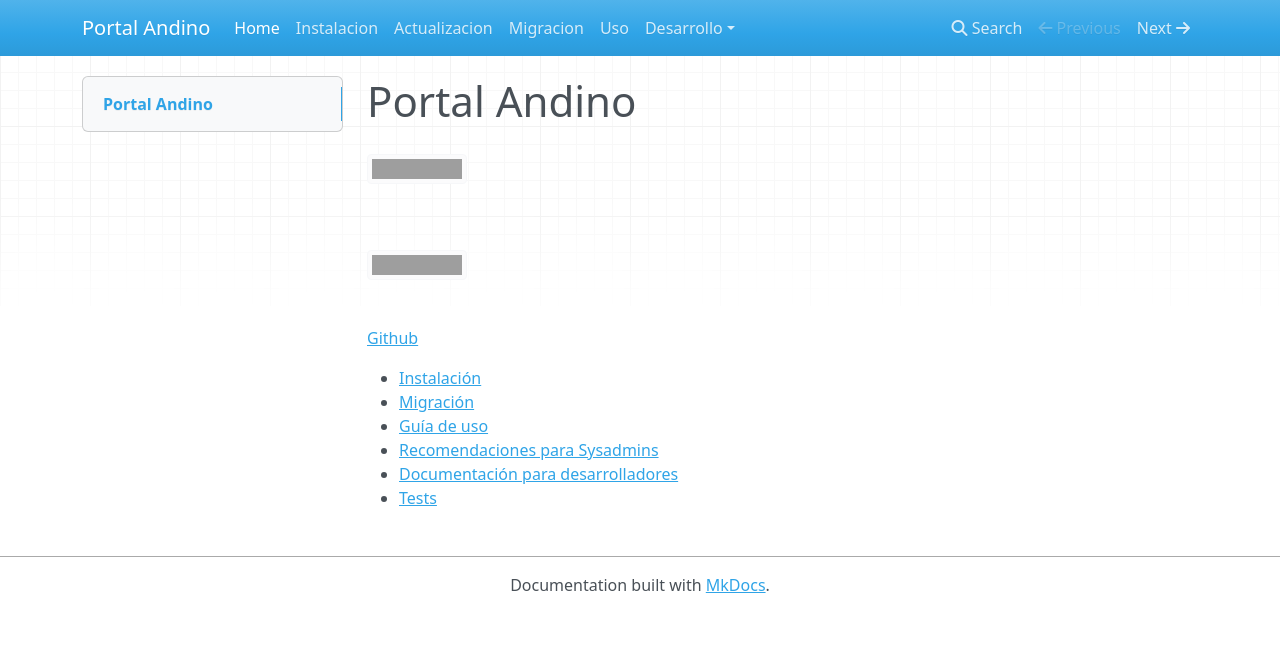
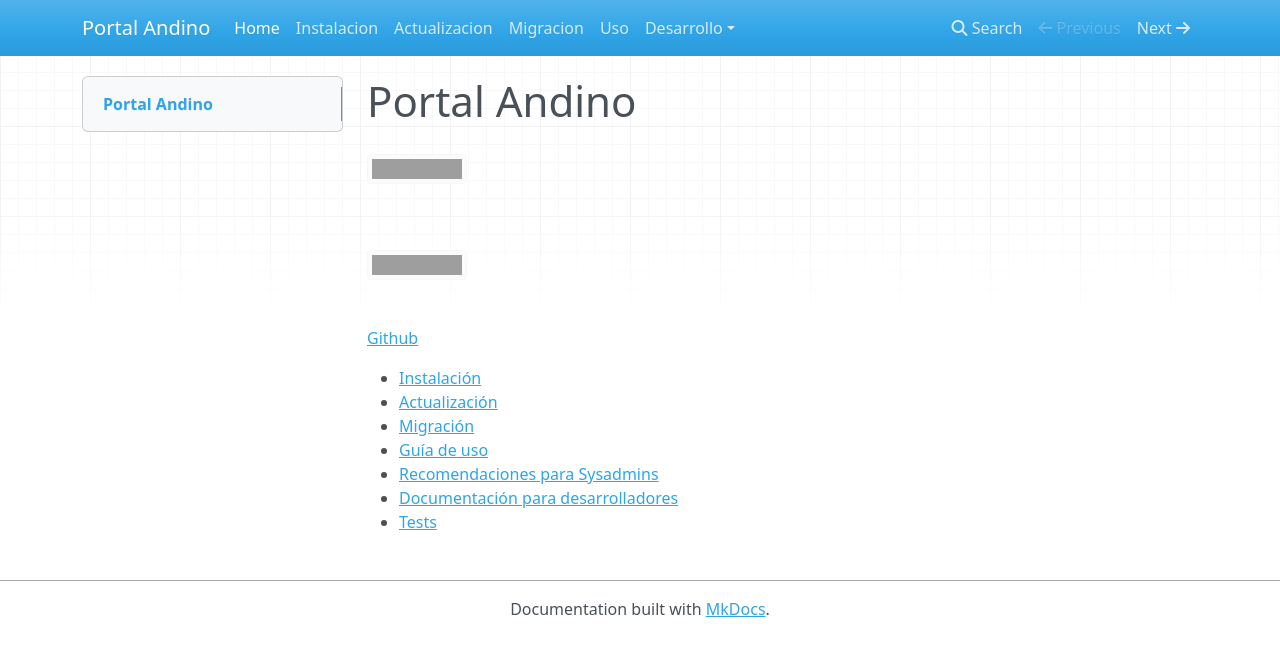
Before and after one commit to datosgobar/portal-andino, an MkDocs documentation site: the page built from docs/index.md, in a window 1280 px wide. Shown: the top 656 px of the page. Built offline with MkDocs 1.6.1, drawn with Linux system fonts in a browser that asks for light colours; nearby versions of some CDN libraries; old or Windows-style settings are respelled for this version of MkDocs; grey boxes are pictures that could not be loaded.

Commit message:
Agrego link a la doc de actualizacion

```diff
--- a/docs/index.md
+++ b/docs/index.md
@@ -7,6 +7,7 @@
 [Github](https://github.com/datosgobar/portal-andino)
 
 * [Instalación](setup/install.md)
+* [Actualización](setup/update.md)
 * [Migración](setup/migration.md)
 * [Guía de uso](setup/usage.md)
 * [Recomendaciones para Sysadmins](setup/recommendations.md)
```
